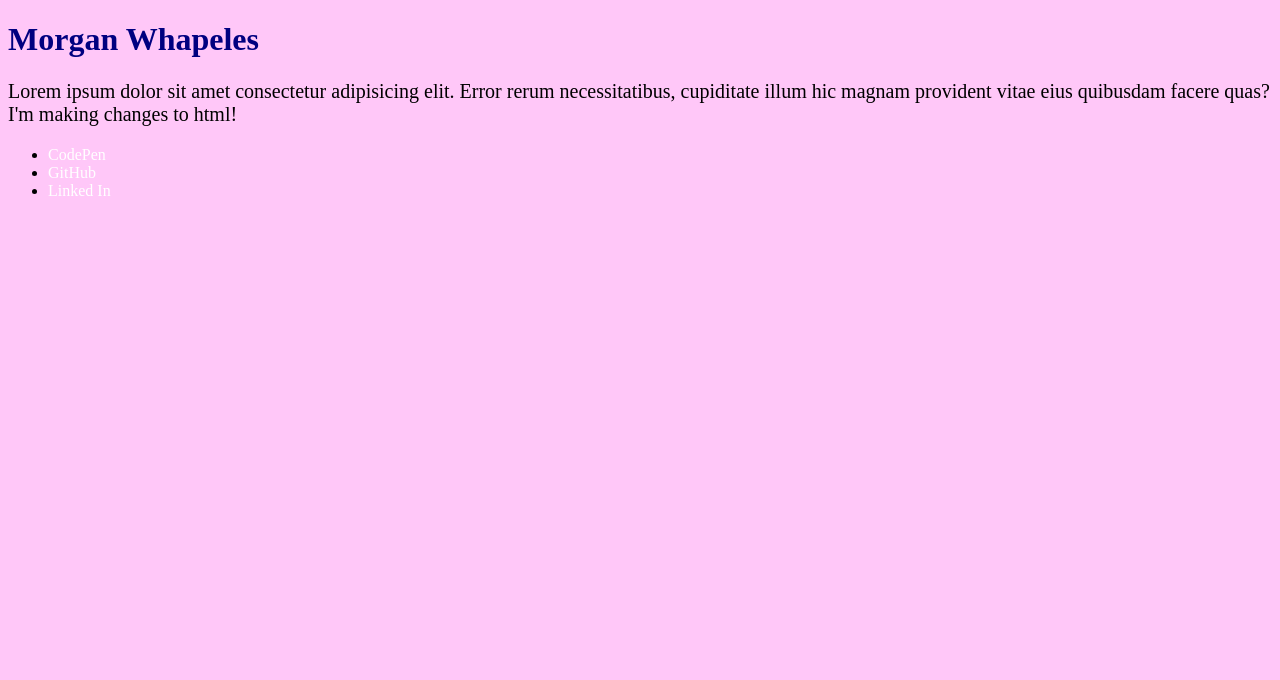
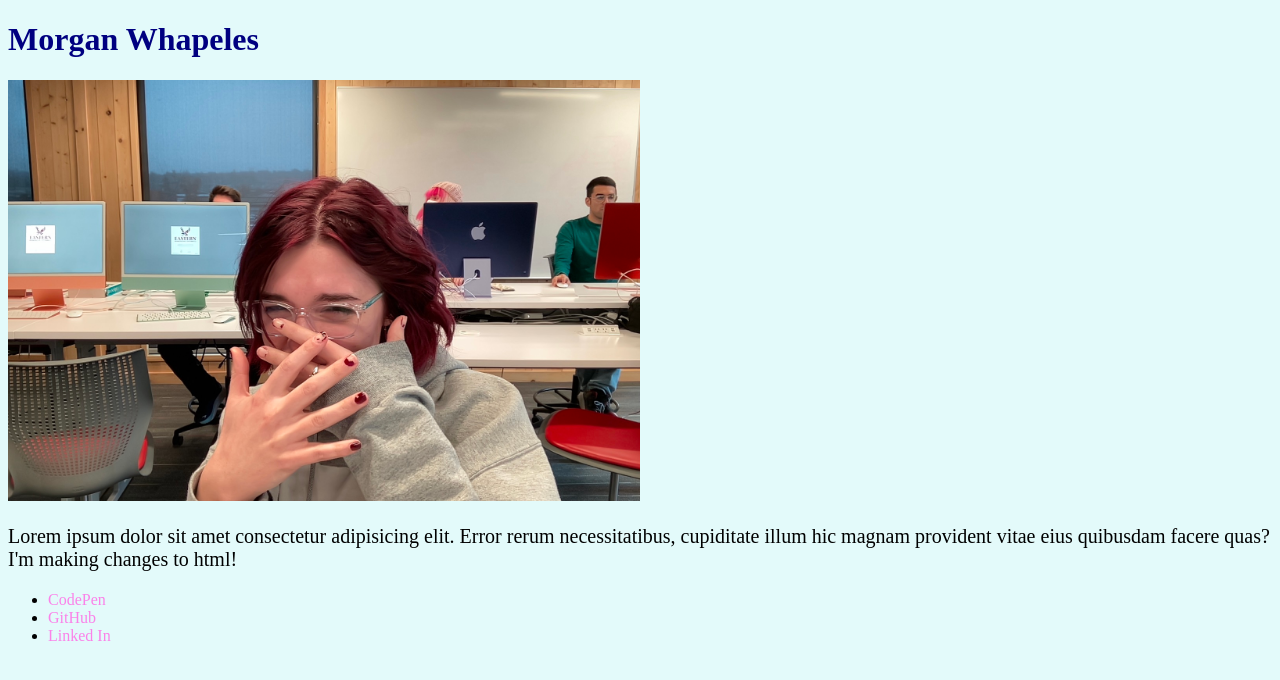
Before and after one commit to mwhapeles/mwhapeles, a plain HTML site: page index.html in a window 1280 px wide. Drawn offline with Linux system fonts and the light colour scheme.

Commit message:
Added Image

```diff
--- a/index.html
+++ b/index.html
@@ -18,6 +18,7 @@
 </head>
 <body>
   <h1>Morgan Whapeles</h1>
+  <img src="/Me_BadPhoto.jpg" alt="A bad photo of Morgan Whapeles covering her face.">
 <p>Lorem ipsum dolor sit amet consectetur adipisicing elit. Error rerum necessitatibus, cupiditate illum hic magnam provident vitae eius quibusdam facere quas? I'm making changes to html!</p>
 
 <ul>
--- a/style.css
+++ b/style.css
@@ -1,5 +1,5 @@
 body {
-  background:rgb(255, 199, 248);
+  background:rgb(227, 250, 250);
 }
 h1 {
 color:navy;}
@@ -7,4 +7,7 @@ color:navy;}
 p {font-size:20px;}
 
 a {text-decoration:none;
-color:white;}
+color:rgb(251, 130, 233);}
+
+img {width: 50%;
+height: 25%;}
```
Also changed, not shown: Me_BadPhoto.jpg (added).
